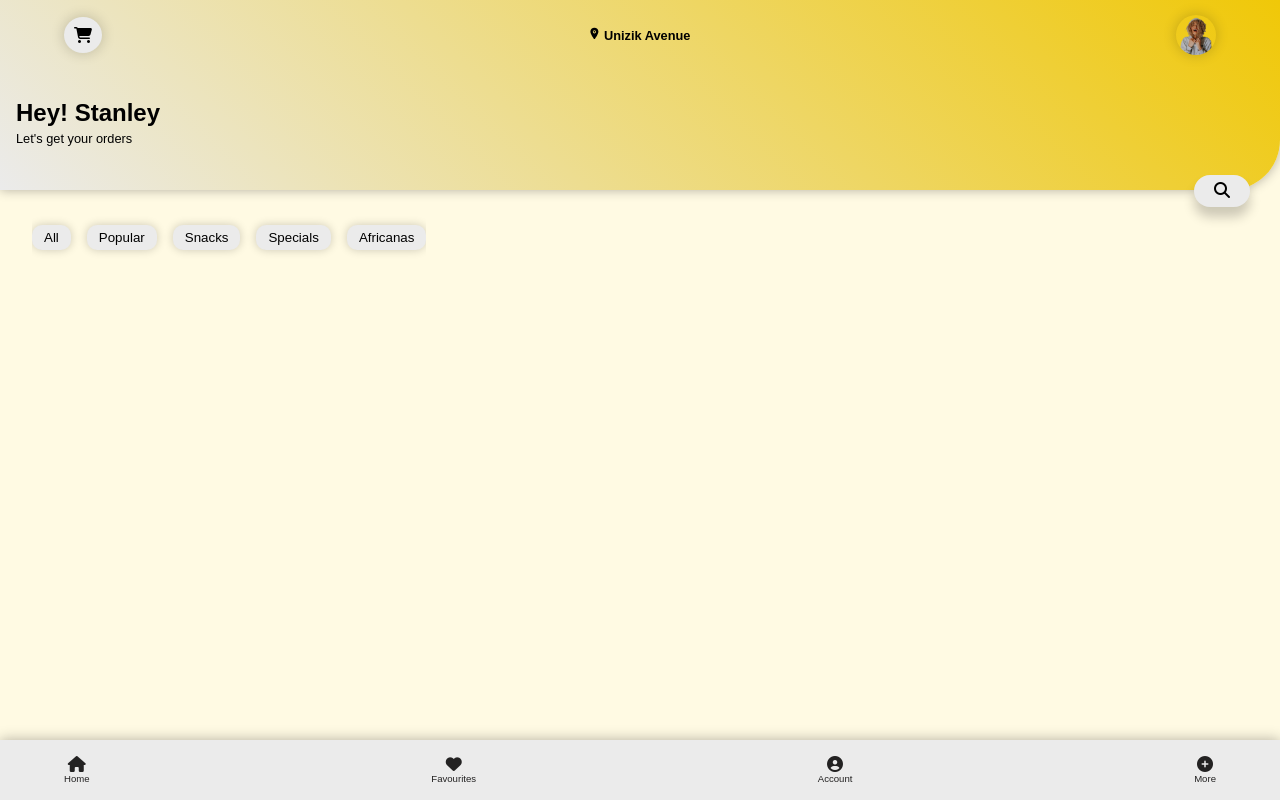
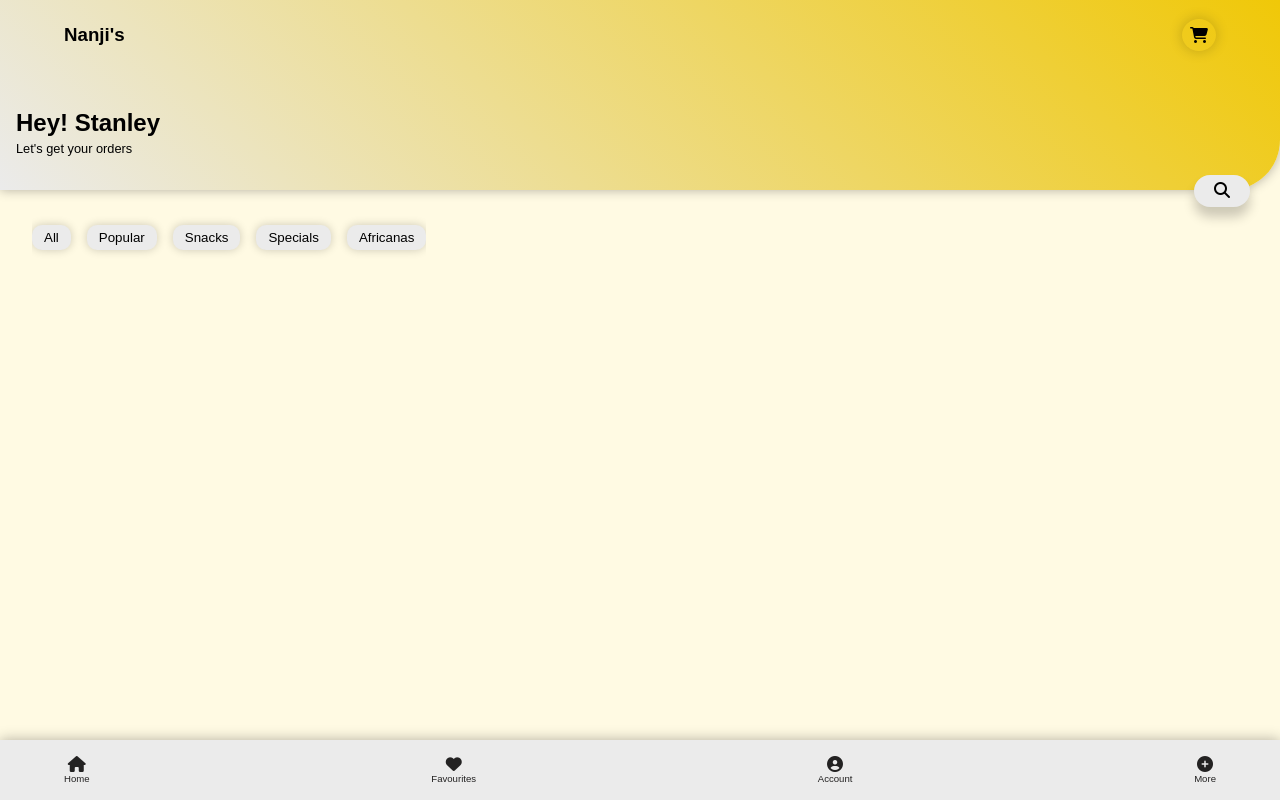
Before and after one commit to Stanley-enumahh/Nanji, a plain HTML site: page index.html in a window 1280 px wide. Drawn offline with nearby package versions, Linux system fonts and the light colour scheme; a web font is replaced by a local one.

Commit message:
files2 added

```diff
--- a/index.html
+++ b/index.html
@@ -18,14 +18,12 @@
     <section id="home-page">
       <div class="first-banner">
         <div class="topbar">
+          <div class="logo-div">
+            <h3 class="logo">Nanji's</h3>
+          </div>
+
           <div class="cart-toggle">
             <i class="fa-solid fa-cart-shopping"></i>
-          </div>
-          <div class="location">
-            <ion-icon name="location"></ion-icon> Unizik Avenue
-          </div>
-          <div class="profile-img">
-            <img src="images/profile.png" alt="profile-img" />
           </div>
         </div>
 
--- a/style.css
+++ b/style.css
@@ -37,50 +37,30 @@ box-shadow: 0 0 12px rgba(0,0,0,0.3);
   align-items: center;
   z-index: 100;
 }
+.logo{
+  user-select: none;
+}
 .cart-toggle{
   display: flex;
   align-items: start;
   justify-content: center;
-  padding: 10px 10px;
+  padding: 8px 8px;
   border-radius: 50%;
   box-shadow: 0px 0 14px rgba(0,0,0,0.2);
   cursor: pointer;
   flex-direction: column;
   gap: 4px;
   transition: .5s ease-in;
-  background-color: #ebebeb;
-}
-.cart-toggle i{
-  padding: px ;
 }
 .cart-toggle:hover {
   background: #f0c808;
 }
 
 
-.location{
-  font-size: .8rem;
-  font-weight: bold;
-  user-select: none;
-}
-.profile-img{
-  width: 40px;
-  height: 40px;
-  border-radius: 50%;
-  overflow: hidden;
-  box-shadow: 0px 0 14px rgba(0,0,0,0.2);
-  cursor: pointer;
-}
-.profile-img img{
-  width: 100%;
-  height: 100%;
-  object-fit: cover;
-}
-
 .greetings{
   position: absolute;
   left: 16px;
-  top: 100px;
+  top: 110px;
   line-height: 1.6rem;
 }
 .greetings p{
```
